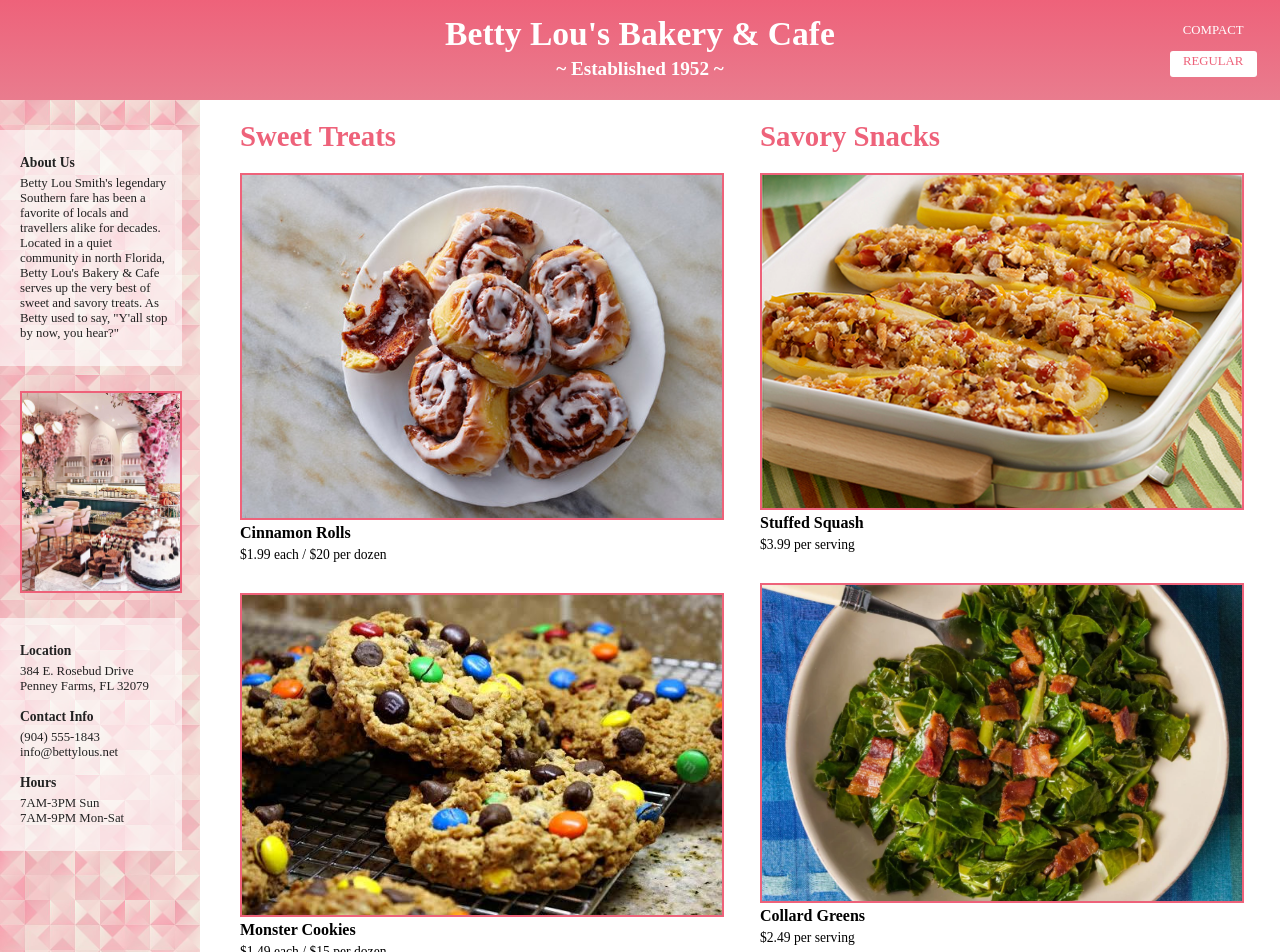
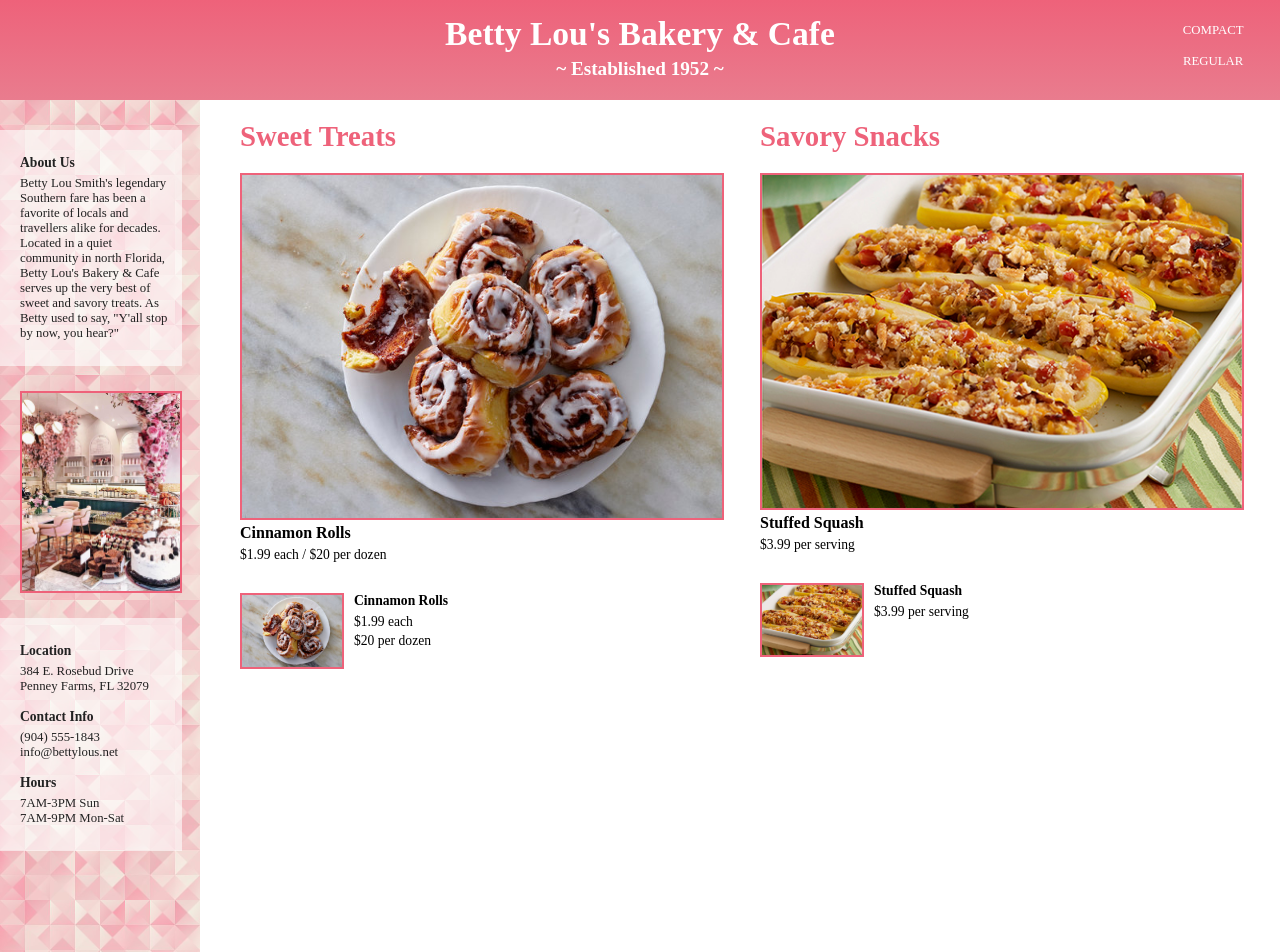
Before and after one commit to Carolista/LC-Angular-Directives, an Angular app in the folder angular-directives/: page / in a window 1280 px wide. Shown: the top 952 px of the page. Built offline with nearby package versions, Linux system fonts and the light colour scheme; a web font is replaced by a local one.

Commit message:
removed solution code and added notes for students

```diff
--- a/angular-directives/src/app/app.component.html
+++ b/angular-directives/src/app/app.component.html
@@ -2,8 +2,8 @@
 
 <div id="toggle">
     <!-- This is where the user toggles between compact and regular modes -->
-    <div class="pseudobutton" [class.selected]="compact" (click)="compact = true">COMPACT</div>
-    <div class="pseudobutton" [class.selected]="!compact" (click)="compact = false">REGULAR</div>
+    <div class="pseudobutton">COMPACT</div>
+    <div class="pseudobutton">REGULAR</div>
 </div>
 
 <app-header></app-header>
@@ -11,7 +11,7 @@
     <app-aside></app-aside>
     <section>
         <!-- Notice here that the boolean 'compact' is passed to these components -->
-        <app-sweet [compact] = "compact"></app-sweet>
-        <app-savory [compact] = "compact"></app-savory>
+        <app-sweet></app-sweet>
+        <app-savory></app-savory>
     </section>
 </main>
--- a/angular-directives/src/app/savory/savory.component.html
+++ b/angular-directives/src/app/savory/savory.component.html
@@ -1,24 +1,21 @@
 <section>
     <h2>Savory Snacks</h2>
 
-        <!-- REGULAR - use structural directive *ngIf -->
-        <ng-container *ngIf="!compact">
+        <!-- REGULAR - wrap in <ng-container> and use structural directive *ngIf -->
             <!-- Iterate through array of Food objects using structural directive *ngFor -->
-            <div class="food-item" *ngFor="let savory of allSavories">
-                <img src={{savory.imgURL}} />
-                <h4>{{savory.name}}</h4>
-                <p class="prices">${{savory.priceEach}} per serving</p>
+            <div class="food-item">
+                <img src="../assets/images/stuffed-squash.jpg" />
+                <h4>Stuffed Squash</h4>
+                <p class="prices">$3.99 per serving</p>
             </div>
-        </ng-container>
 
-        <!-- COMPACT - use structural directive *ngIf -->
-        <ng-container *ngIf="compact">
+
+        <!-- COMPACT - wrap in <ng-container> and use structural directive *ngIf -->
             <!-- Iterate through array of Food objects using structural directive *ngFor -->
-            <div class="food-item limited" *ngFor="let savory of allSavories">
-                <img class="thumbnail" src={{savory.imgURL}} />
-                <h5>{{savory.name}}</h5>
-                <p class="prices">${{savory.priceEach}} per serving</p>
+            <div class="food-item limited">
+                <img class="thumbnail" src="../assets/images/stuffed-squash.jpg" />
+                <h5>Stuffed Squash</h5>
+                <p class="prices">$3.99 per serving</p>
             </div>
-        </ng-container>
 
 </section>
--- a/angular-directives/src/app/savory/savory.component.ts
+++ b/angular-directives/src/app/savory/savory.component.ts
@@ -9,7 +9,7 @@ import { Food } from '../food';
 
 export class SavoryComponent implements OnInit {
 
-    @Input() compact: boolean; // this is changed in the app component
+
 
     allSavories: Food[] = [
         // Notice these don't use the optional last parameter, pricePerDozen
--- a/angular-directives/src/app/sweet/sweet.component.html
+++ b/angular-directives/src/app/sweet/sweet.component.html
@@ -1,26 +1,22 @@
 <section>
     <h2>Sweet Treats</h2>
 
-    <!-- REGULAR - use structural directive *ngIf -->
-    <ng-container *ngIf="!compact">
+    <!-- REGULAR - wrap in <ng-container> and use structural directive *ngIf -->
         <!-- Iterate through array of Food objects using structural directive *ngFor -->
-        <div class="food-item" *ngFor="let sweet of allSweets">
-            <img src={{sweet.imgURL}} />
-            <h4>{{sweet.name}}</h4>
-            <p class="prices">${{sweet.priceEach}} each <ng-container *ngIf="sweet.pricePerDozen !== null">/ ${{sweet.pricePerDozen}} per dozen</ng-container></p>
+        <div class="food-item">
+            <img src="../assets/images/cinnamon-rolls.jpg" />
+            <h4>Cinnamon Rolls</h4>
+            <p class="prices">$1.99 each / $20 per dozen</p>
         </div>
-    </ng-container>
 
-    <!-- COMPACT - use structural directive *ngIf -->
-    <ng-container *ngIf="compact">
+
+    <!-- COMPACT - wrap in <ng-container> and use structural directive *ngIf -->
         <!-- Iterate through array of Food objects using structural directive *ngFor -->
-        <div class="food-item limited" *ngFor="let sweet of allSweets">
-            <img class="thumbnail" src={{sweet.imgURL}} />
-            <h5>{{sweet.name}}</h5>
-            <p class="prices">${{sweet.priceEach}} each</p>
-            <!-- Use structural directive *ngIf to display pricePerDozen only if not null -->
-            <ng-container *ngIf="sweet.pricePerDozen !== null"><p class="prices">${{sweet.pricePerDozen}} per dozen</p></ng-container>
+        <div class="food-item limited">
+            <img class="thumbnail" src="../assets/images/cinnamon-rolls.jpg" />
+            <h5>Cinnamon Rolls</h5>
+            <p class="prices">$1.99 each</p>
+            <p class="prices">$20 per dozen</p>
         </div>
-    </ng-container>
 
 </section>
--- a/angular-directives/src/app/sweet/sweet.component.ts
+++ b/angular-directives/src/app/sweet/sweet.component.ts
@@ -9,7 +9,7 @@ import { Food } from '../food';
 
 export class SweetComponent implements OnInit {
 
-    @Input() compact: boolean; // this is changed in the app component
+
 
     allSweets: Food[] = [
         // Notice some of these don't use the optional last parameter, pricePerDozen
```
